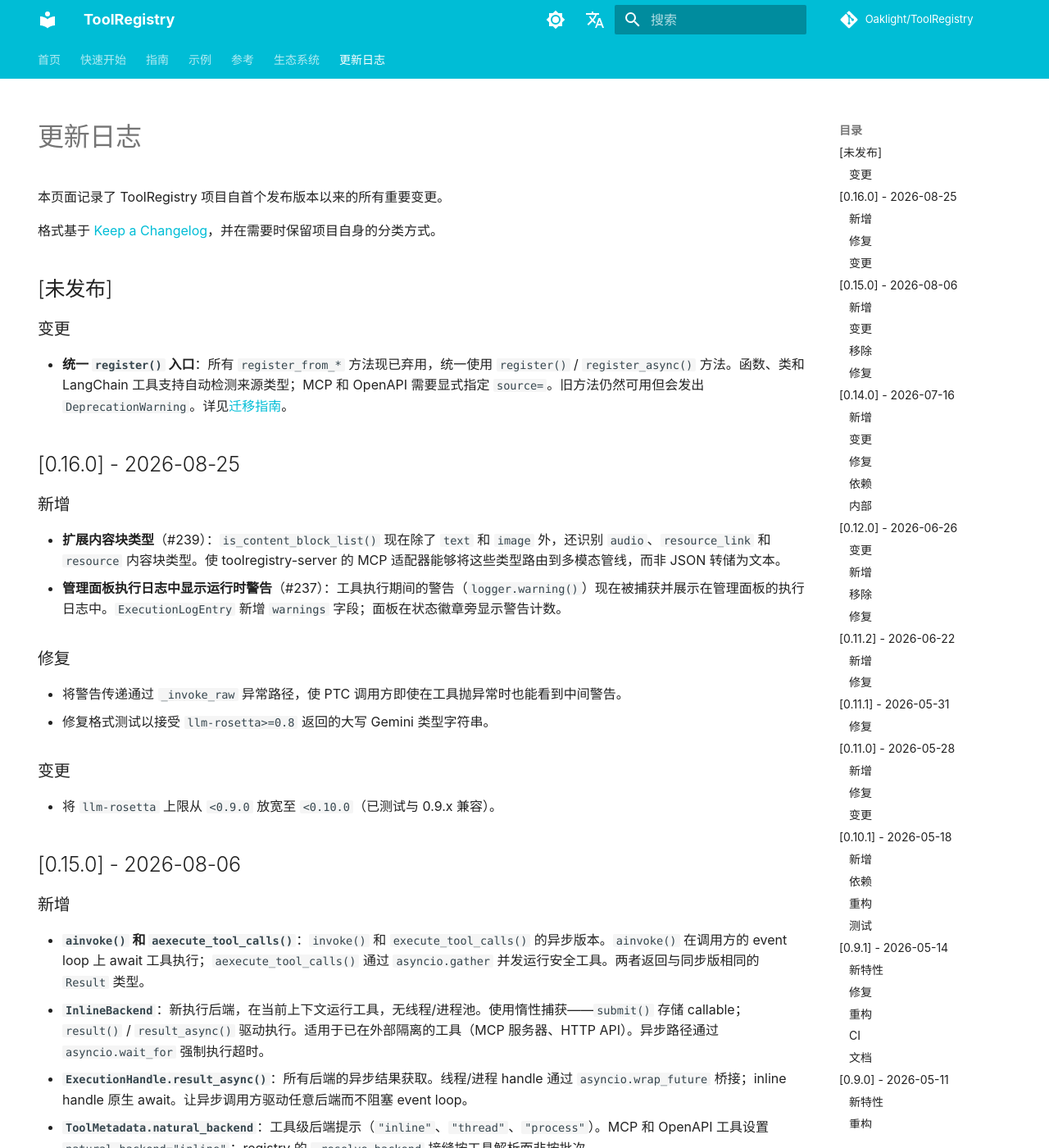
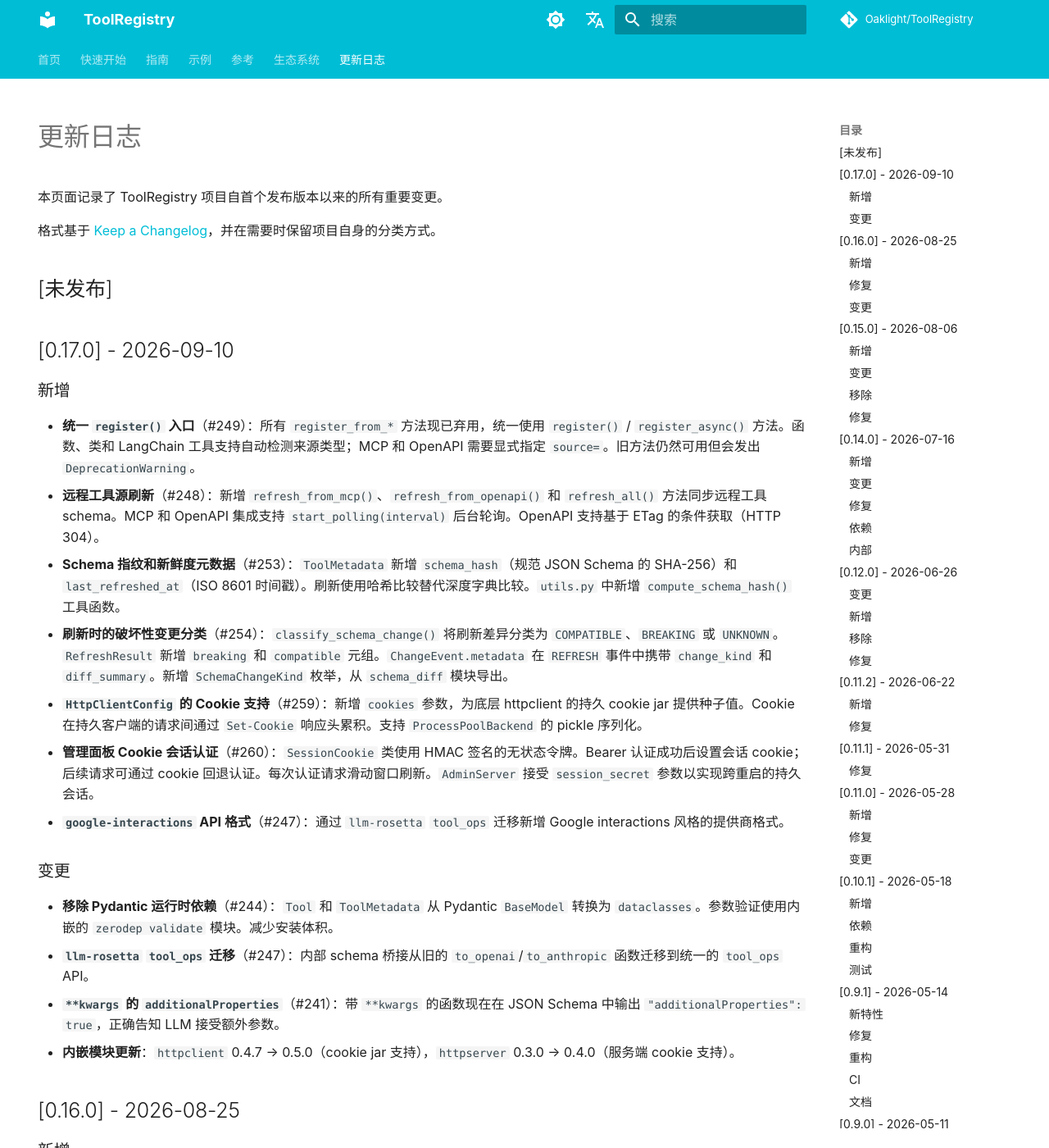
Before and after one commit to Oaklight/ToolRegistry, an MkDocs documentation site: the page built from docs/changelog.md, in a window 1280 px wide and 1400 px high. Shown: the whole window at 82% size. Built offline with MkDocs 1.6.1 and Material for MkDocs 9.7.7, drawn with Linux system fonts in a browser that asks for light colours; some web fonts are replaced; comment, search, counter and statistics services are not loaded.

Commit message:
docs: update changelog for v0.17.0

```diff
--- a/docs/changelog.md
+++ b/docs/changelog.md
@@ -16,9 +16,24 @@
 
 ## [未发布]
 
+## [0.17.0] - 2026-09-10
+
+### 新增
+
+- **统一 `register()` 入口**（#249）：所有 `register_from_*` 方法现已弃用，统一使用 `register()` / `register_async()` 方法。函数、类和 LangChain 工具支持自动检测来源类型；MCP 和 OpenAPI 需要显式指定 `source=`。旧方法仍然可用但会发出 `DeprecationWarning`。
+- **远程工具源刷新**（#248）：新增 `refresh_from_mcp()`、`refresh_from_openapi()` 和 `refresh_all()` 方法同步远程工具 schema。MCP 和 OpenAPI 集成支持 `start_polling(interval)` 后台轮询。OpenAPI 支持基于 ETag 的条件获取（HTTP 304）。
+- **Schema 指纹和新鲜度元数据**（#253）：`ToolMetadata` 新增 `schema_hash`（规范 JSON Schema 的 SHA-256）和 `last_refreshed_at`（ISO 8601 时间戳）。刷新使用哈希比较替代深度字典比较。`utils.py` 中新增 `compute_schema_hash()` 工具函数。
+- **刷新时的破坏性变更分类**（#254）：`classify_schema_change()` 将刷新差异分类为 `COMPATIBLE`、`BREAKING` 或 `UNKNOWN`。`RefreshResult` 新增 `breaking` 和 `compatible` 元组。`ChangeEvent.metadata` 在 `REFRESH` 事件中携带 `change_kind` 和 `diff_summary`。新增 `SchemaChangeKind` 枚举，从 `schema_diff` 模块导出。
+- **`HttpClientConfig` 的 Cookie 支持**（#259）：新增 `cookies` 参数，为底层 httpclient 的持久 cookie jar 提供种子值。Cookie 在持久客户端的请求间通过 `Set-Cookie` 响应头累积。支持 `ProcessPoolBackend` 的 pickle 序列化。
+- **管理面板 Cookie 会话认证**（#260）：`SessionCookie` 类使用 HMAC 签名的无状态令牌。Bearer 认证成功后设置会话 cookie；后续请求可通过 cookie 回退认证。每次认证请求滑动窗口刷新。`AdminServer` 接受 `session_secret` 参数以实现跨重启的持久会话。
+- **`google-interactions` API 格式**（#247）：通过 `llm-rosetta` `tool_ops` 迁移新增 Google interactions 风格的提供商格式。
+
 ### 变更
 
-- **统一 `register()` 入口**：所有 `register_from_*` 方法现已弃用，统一使用 `register()` / `register_async()` 方法。函数、类和 LangChain 工具支持自动检测来源类型；MCP 和 OpenAPI 需要显式指定 `source=`。旧方法仍然可用但会发出 `DeprecationWarning`。详见[迁移指南](migration.md#统一-register-入口-v0170)。
+- **移除 Pydantic 运行时依赖**（#244）：`Tool` 和 `ToolMetadata` 从 Pydantic `BaseModel` 转换为 `dataclasses`。参数验证使用内嵌的 `zerodep validate` 模块。减少安装体积。
+- **`llm-rosetta` `tool_ops` 迁移**（#247）：内部 schema 桥接从旧的 `to_openai`/`to_anthropic` 函数迁移到统一的 `tool_ops` API。
+- **`**kwargs` 的 `additionalProperties`**（#241）：带 `**kwargs` 的函数现在在 JSON Schema 中输出 `"additionalProperties": true`，正确告知 LLM 接受额外参数。
+- **内嵌模块更新**：`httpclient` 0.4.7 → 0.5.0（cookie jar 支持），`httpserver` 0.3.0 → 0.4.0（服务端 cookie 支持）。
 
 ## [0.16.0] - 2026-08-25
 
```
